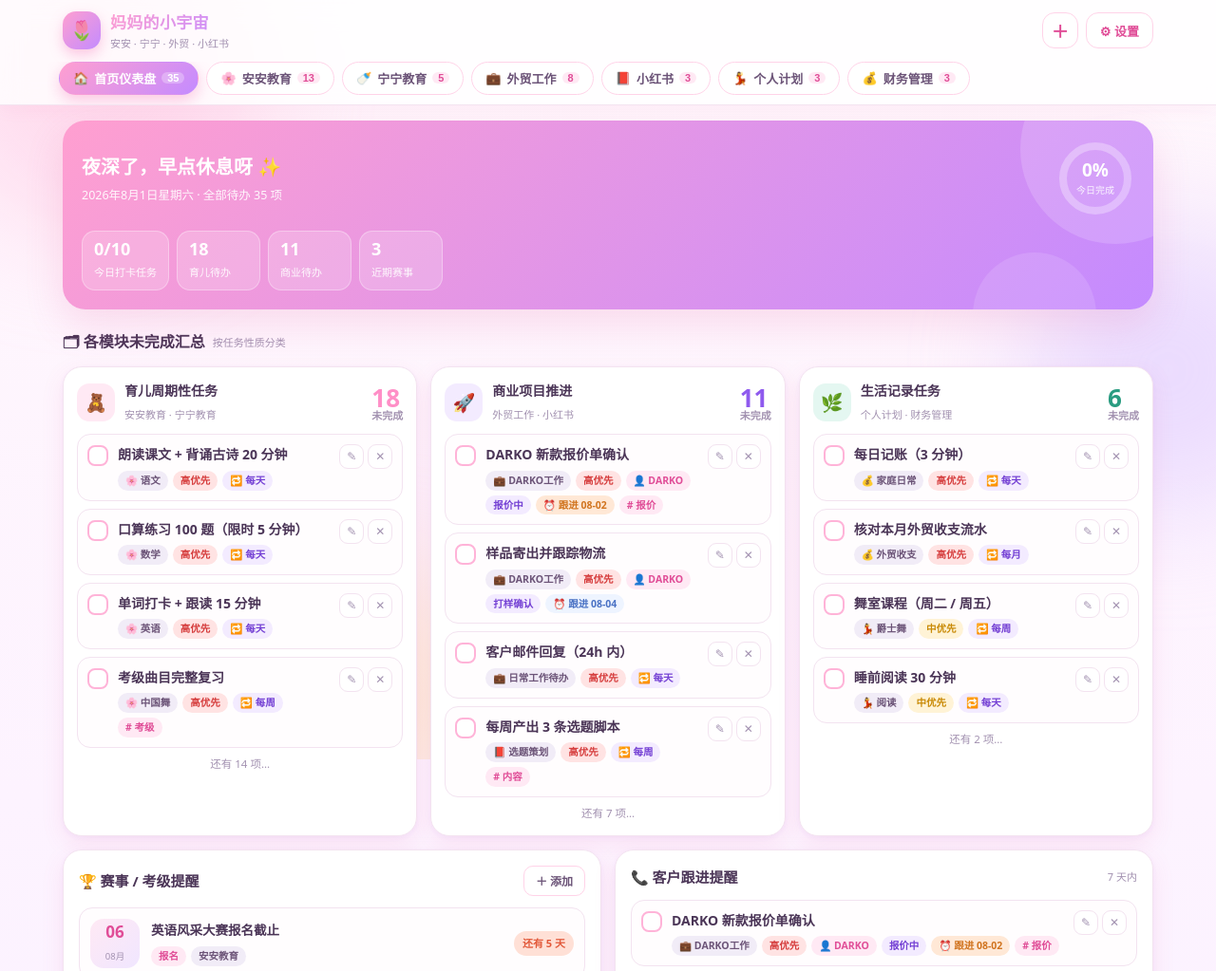
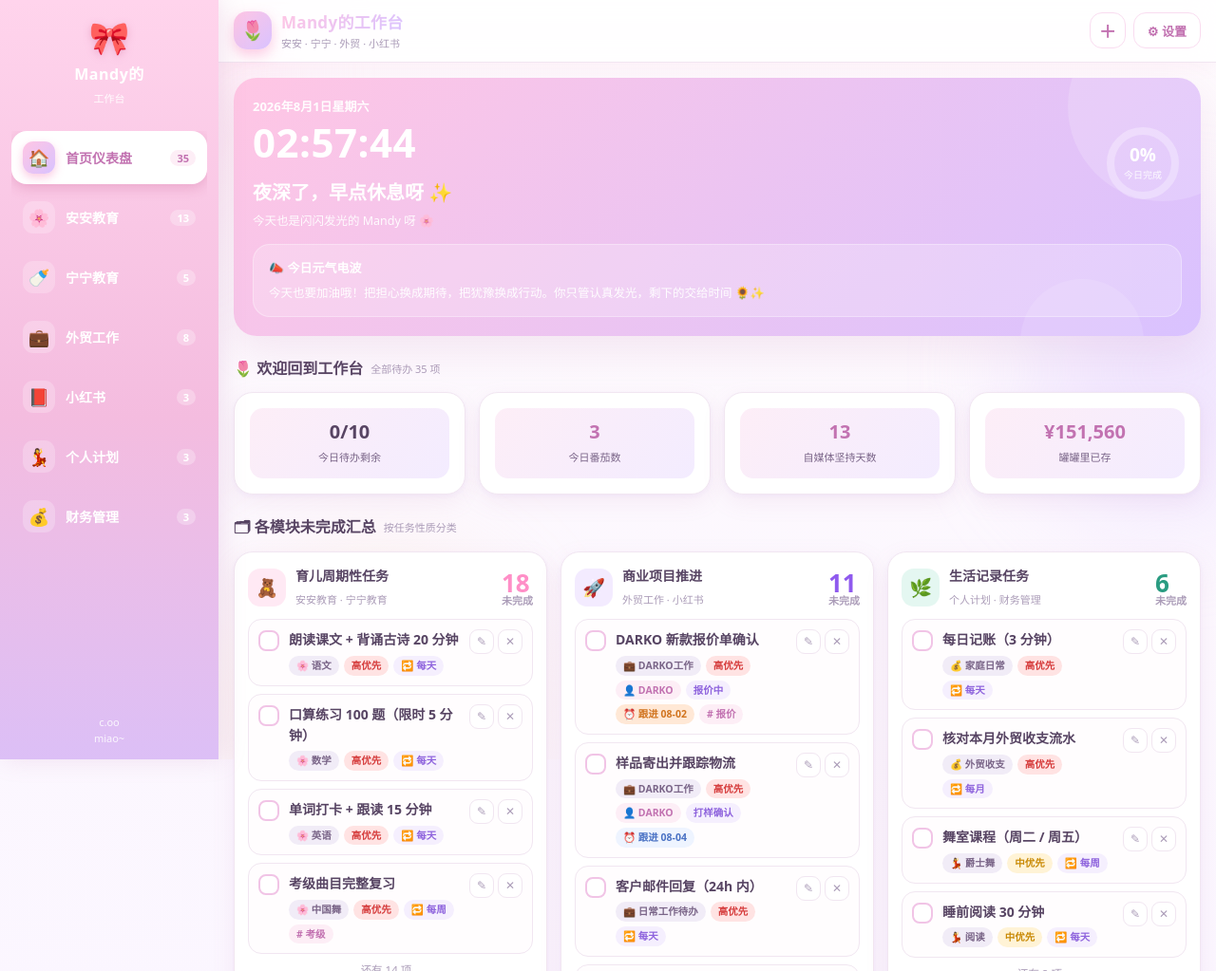
Before and after one commit to mandy730/workbuddy-data, a website: page index.html in a window 1280 px wide. Shown: the top 1023 px of the page at 95% size. Drawn offline with Linux system fonts and the light colour scheme.

Commit message:
Add files via upload

```diff
--- a/index.html
+++ b/index.html
@@ -3,42 +3,77 @@
 <head>
 <meta charset="UTF-8" />
 <meta name="viewport" content="width=device-width, initial-scale=1.0, viewport-fit=cover, maximum-scale=1.0, user-scalable=no" />
-<meta name="theme-color" content="#ff8fc7" />
+<meta name="theme-color" content="#e6a9d8" />
 <meta name="apple-mobile-web-app-capable" content="yes" />
 <meta name="apple-mobile-web-app-status-bar-style" content="default" />
-<meta name="apple-mobile-web-app-title" content="宝妈工作台" />
+<meta name="apple-mobile-web-app-title" content="Mandy工作台" />
 <link rel="manifest" href="manifest.json" />
 <link rel="apple-touch-icon" href="icon.svg" />
 <link rel="icon" href="icon.svg" type="image/svg+xml" />
-<title>妈妈的小宇宙 · 综合管理工作台</title>
+<title>Mandy的工作台 · 综合管理工作台</title>
 <style>
-/* ===== 妈妈的小宇宙 · 粉紫少女风主题 ===== */
+/* ===== Mandy的工作台 · 浅粉紫主题 ===== */
 :root{
-  --pink-50:#fff5fa; --pink-100:#ffe9f4; --pink-200:#ffd3e8; --pink-300:#ffb3d8;
-  --pink-400:#ff8fc7; --pink-500:#f76bb0; --pink-600:#e04d97;
-  --violet-100:#f3ebff; --violet-200:#e6d8ff; --violet-300:#cdb2ff;
-  --violet-400:#ab7dfa; --violet-500:#8f5aee; --violet-600:#7440d4;
+  --pink-50:#fef8fc; --pink-100:#fdeef6; --pink-200:#f9dcf0; --pink-300:#f1c4e6;
+  --pink-400:#e6a9d8; --pink-500:#d68fc6; --pink-600:#c272b1; --pink-700:#a85a98;
+  --violet-100:#f5effe; --violet-200:#ece0fd; --violet-300:#d8c2fb;
+  --violet-400:#bf9ef3; --violet-500:#a87ef0; --violet-600:#8e63dd;
   --mint:#7fd8c4; --lemon:#ffd166; --coral:#ff8b7b; --sky:#7cc4f8;
-  --ink:#4b3557; --ink-2:#6c5478; --muted:#a291b0; --line:#f3e3f0;
+  --ink:#574463; --ink-2:#7a6588; --muted:#ab9cb8; --line:#f1e6f1;
   --card:#ffffff; --radius:20px; --radius-sm:14px;
-  --shadow:0 8px 24px rgba(224,77,151,.10), 0 2px 6px rgba(143,90,238,.06);
-  --shadow-lg:0 16px 40px rgba(224,77,151,.16);
-  --grad:linear-gradient(135deg,#ff9fd0 0%,#c48bff 100%);
-  --grad-soft:linear-gradient(135deg,#ffe9f4 0%,#f0e6ff 100%);
+  --shadow:0 8px 24px rgba(190,120,170,.10), 0 2px 6px rgba(143,90,238,.05);
+  --shadow-lg:0 16px 40px rgba(190,120,170,.14);
+  --grad:linear-gradient(135deg,#ffc6e4 0%,#d9c2ff 100%);
+  --grad-soft:linear-gradient(135deg,#fdeef7 0%,#f3ecff 100%);
   --safe-b:env(safe-area-inset-bottom,0px);
+  --sidebar-w:230px;
 }
 *{box-sizing:border-box;-webkit-tap-highlight-color:transparent}
 html,body{margin:0;padding:0}
 body{
   font-family:"PingFang SC","Hiragino Sans GB","Microsoft YaHei","Noto Sans SC",system-ui,-apple-system,sans-serif;
-  color:var(--ink); background:linear-gradient(180deg,#fff7fc 0%,#fdf3ff 40%,#f6f0ff 100%);
+  color:var(--ink); background:linear-gradient(180deg,#fefafd 0%,#fbf6ff 45%,#f6f1ff 100%);
   min-height:100vh; font-size:15px; line-height:1.6; overflow-x:hidden;
 }
 .bg-deco{position:fixed;inset:0;z-index:0;pointer-events:none;overflow:hidden}
 .blob{position:absolute;border-radius:50%;filter:blur(60px);opacity:.5}
-.b1{width:340px;height:340px;background:#ffc2e0;top:-90px;left:-70px}
-.b2{width:300px;height:300px;background:#d9c2ff;top:30%;right:-100px}
-.b3{width:280px;height:280px;background:#ffe0b8;bottom:-80px;left:20%}
+.b1{width:340px;height:340px;background:#ffd6ec;top:-90px;left:-70px}
+.b2{width:300px;height:300px;background:#e4d2ff;top:30%;right:-100px}
+.b3{width:280px;height:280px;background:#ffe9cf;bottom:-80px;left:20%}
+
+/* ---- 应用外壳 ---- */
+.app-shell{display:flex;min-height:100vh}
+.app-main{flex:1;margin-left:var(--sidebar-w);min-height:100vh;display:flex;flex-direction:column;position:relative;z-index:1}
+
+/* ---- 左侧边栏 ---- */
+.sidebar{
+  width:var(--sidebar-w);position:fixed;left:0;top:0;bottom:0;z-index:60;
+  background:linear-gradient(180deg,#ffd4ec 0%,#f4bcdf 55%,#dcbff6 100%);
+  color:#fff;display:flex;flex-direction:column;padding:22px 12px 14px;
+  box-shadow:4px 0 24px rgba(190,120,170,.18);
+}
+.sidebar-brand{text-align:center;margin-bottom:26px;padding:0 4px}
+.sidebar-brand .bow{font-size:34px;line-height:1;filter:drop-shadow(0 2px 4px rgba(180,50,110,.25))}
+.sidebar-brand h2{margin:10px 0 0;font-size:16px;font-weight:800;letter-spacing:.5px}
+.sidebar-brand p{margin:3px 0 0;font-size:11px;opacity:.92;font-weight:500}
+.sidebar-nav{flex:1;display:flex;flex-direction:column;gap:7px;overflow-y:auto;scrollbar-width:thin}
+.sidebar-nav::-webkit-scrollbar{width:4px}
+.sidebar-nav::-webkit-scrollbar-thumb{background:rgba(255,255,255,.35);border-radius:4px}
+.sidebar-item{
+  display:flex;align-items:center;gap:11px;padding:11px 12px;border-radius:16px;
+  color:#fff;background:transparent;border:none;font-size:14px;font-weight:700;
+  cursor:pointer;transition:.18s;text-align:left;width:100%;font-family:inherit;
+  position:relative;
+}
+.sidebar-item:hover{background:rgba(255,255,255,.18)}
+.sidebar-item.on{background:#fff;color:var(--pink-600);box-shadow:0 4px 14px rgba(180,50,110,.22)}
+.sidebar-item .ic{width:34px;height:34px;border-radius:11px;display:grid;place-items:center;font-size:18px;background:rgba(255,255,255,.22);flex:none;transition:.18s}
+.sidebar-item.on .ic{background:var(--grad);color:#fff;box-shadow:0 4px 10px rgba(247,107,176,.35)}
+.sidebar-item .txt{flex:1;min-width:0}
+.sidebar-item .cnt{margin-left:auto;background:rgba(255,255,255,.28);color:#fff;border-radius:999px;padding:1px 7px;font-size:11px;font-weight:800;flex:none}
+.sidebar-item.on .cnt{background:var(--pink-100);color:var(--pink-600)}
+.sidebar-footer{font-size:11px;text-align:center;opacity:.85;padding-top:10px;line-height:1.5}
+.sidebar-backdrop{position:fixed;inset:0;z-index:55;background:rgba(75,53,87,.35);opacity:0;pointer-events:none;transition:.25s}
 
 /* ---- 顶栏 ---- */
 .topbar{position:sticky;top:0;z-index:50;background:rgba(255,255,255,.82);backdrop-filter:blur(14px);
@@ -57,18 +92,13 @@ body{
 .btn-ghost{height:38px;border-radius:13px;border:1px solid var(--pink-200);background:#fff;color:var(--pink-600);
   font-size:13px;font-weight:700;cursor:pointer;display:inline-flex;align-items:center;gap:5px;padding:0 14px;transition:.18s;white-space:nowrap}
 .btn-ghost:hover{background:var(--pink-100);transform:translateY(-1px)}
-
-.tabs{max-width:1180px;margin:0 auto;padding:0 12px 10px;display:flex;gap:8px;overflow-x:auto;scrollbar-width:none}
-.tabs::-webkit-scrollbar{display:none}
-.tab{flex:none;border:1px solid var(--pink-200);background:#fff;color:var(--ink-2);border-radius:999px;
-  padding:7px 14px;font-size:13px;font-weight:600;cursor:pointer;transition:.18s;display:flex;align-items:center;gap:6px;white-space:nowrap}
-.tab .cnt{background:var(--pink-100);color:var(--pink-600);border-radius:999px;padding:0 6px;font-size:11px;font-weight:700}
-.tab:hover{background:var(--pink-50)}
-.tab.on{background:var(--grad);color:#fff;border-color:transparent;box-shadow:0 6px 16px rgba(247,107,176,.35)}
-.tab.on .cnt{background:rgba(255,255,255,.28);color:#fff}
+.menu-btn{display:none}
+
+/* 旧 tabs 保留，仅作兼容/隐藏，实际由 sidebar 替代 */
+.tabs{display:none}
 
 /* ---- 布局 ---- */
-.view{position:relative;z-index:1;max-width:1180px;margin:0 auto;padding:16px 16px 40px}
+.view{position:relative;z-index:1;max-width:1180px;margin:0 auto;padding:16px 16px 40px;width:100%}
 .footer{position:relative;z-index:1;text-align:center;color:var(--muted);font-size:12px;padding:0 16px calc(24px + var(--safe-b))}
 .grid{display:grid;gap:14px}
 .g2{grid-template-columns:repeat(2,1fr)}
@@ -84,7 +114,7 @@ body{
 .section-title{margin:22px 0 12px;font-size:16px;font-weight:800;display:flex;align-items:center;gap:8px}
 .section-title small{font-size:11px;color:var(--muted);font-weight:500}
 
-/* ---- Hero ---- */
+/* ---- Hero / 欢迎区 ---- */
 .hero{background:var(--grad);border-radius:24px;padding:20px;color:#fff;box-shadow:var(--shadow-lg);position:relative;overflow:hidden}
 .hero::after{content:"";position:absolute;width:200px;height:200px;border-radius:50%;background:rgba(255,255,255,.16);right:-60px;top:-70px}
 .hero::before{content:"";position:absolute;width:130px;height:130px;border-radius:50%;background:rgba(255,255,255,.12);right:60px;bottom:-70px}
@@ -99,6 +129,12 @@ body{
 .hstat{background:rgba(255,255,255,.2);border:1px solid rgba(255,255,255,.32);border-radius:14px;padding:8px 12px;min-width:88px}
 .hstat b{display:block;font-size:18px;font-weight:800;line-height:1.2}
 .hstat span{font-size:11px;opacity:.92}
+
+.hero-date{font-size:13px;opacity:.95;margin-bottom:4px;font-weight:600}
+.hero-clock{font-size:42px;font-weight:800;line-height:1.1;letter-spacing:.5px;margin-bottom:14px;font-variant-numeric:tabular-nums}
+.welcome-card{background:rgba(255,255,255,.22);border:1px solid rgba(255,255,255,.32);border-radius:18px;padding:14px 16px;margin-top:14px;position:relative;z-index:1}
+.welcome-card b{font-size:13px;display:block;margin-bottom:5px}
+.welcome-card p{margin:0;font-size:12.5px;line-height:1.7;opacity:.95}
 
 /* ---- 分类汇总卡 ---- */
 .kind-card{border-radius:var(--radius);padding:14px;border:1px solid var(--line);background:#fff;box-shadow:var(--shadow)}
@@ -262,6 +298,20 @@ table.data tr:last-child td{border-bottom:none}
 .mini-link{font-size:11px;color:var(--violet-500);word-break:break-all;text-decoration:none}
 .hl{background:linear-gradient(transparent 62%,var(--pink-200) 62%);padding:0 2px;font-weight:700}
 
+/* ---- 响应式：移动端抽屉 ---- */
+@media(max-width:900px){
+  .app-main{margin-left:0}
+  .sidebar{transform:translateX(calc(-100% - 20px));transition:transform .28s cubic-bezier(.2,.9,.3,1)}
+  .sidebar.open{transform:translateX(0)}
+  .sidebar-backdrop.open{opacity:1;pointer-events:auto}
+  .menu-btn{display:grid;position:fixed;left:12px;top:12px;z-index:52}
+  .topbar-inner{padding-left:44px}
+  .brand-text h1{font-size:15px}
+}
+@media(max-width:380px){
+  .sidebar{width:210px;--sidebar-w:210px}
+}
+
 </style>
 </head>
 <body>
@@ -269,12 +319,29 @@ table.data tr:last-child td{border-bottom:none}
   <span class="blob b1"></span><span class="blob b2"></span><span class="blob b3"></span>
 </div>
 
+<button class="icon-btn menu-btn" data-act="menu" title="打开菜单">☰</button>
+
+<aside class="sidebar" id="sidebar">
+  <div class="sidebar-brand">
+    <div class="bow">🎀</div>
+    <h2>Mandy的</h2>
+    <p>工作台</p>
+  </div>
+  <nav class="sidebar-nav" id="tabs"></nav>
+  <div class="sidebar-footer">
+    c.oo<br>miao~
+  </div>
+</aside>
+<div class="sidebar-backdrop" id="sidebarBackdrop" data-act="backdrop"></div>
+
+<div class="app-shell">
+  <div class="app-main">
     <header class="topbar">
       <div class="topbar-inner">
         <div class="brand">
           <div class="brand-logo">🌷</div>
           <div class="brand-text">
-        <h1>妈妈的小宇宙</h1>
+            <h1>Mandy的工作台</h1>
             <p id="brandSub">安安 · 宁宁 · 外贸 · 小红书</p>
           </div>
         </div>
@@ -283,7 +350,6 @@ table.data tr:last-child td{border-bottom:none}
           <button class="btn-ghost" id="btnSettings" title="数据与手机同步">⚙ 设置</button>
         </div>
       </div>
-  <nav class="tabs" id="tabs"></nav>
     </header>
 
     <main id="view" class="view"></main>
@@ -291,12 +357,14 @@ table.data tr:last-child td{border-bottom:none}
     <footer class="footer">
       <span>🌸 数据保存在本机浏览器，可在「设置」里开启云同步 / 导出备份</span>
     </footer>
+  </div>
+</div>
 
 <div class="modal-root" id="modalRoot" hidden></div>
 <div class="toast" id="toast" hidden></div>
 
 <script>
-/* ================= 妈妈的小宇宙 · 综合管理工作台 ================= */
+/* ================= Mandy的工作台 · 综合管理工作台 ================= */
 'use strict';
 
 /* ---------- 工具 ---------- */
@@ -507,6 +575,7 @@ let weekStart = startOfWeek(new Date());
 let filterTag = '';
 let ledgerBook = 'home';
 
+let clockTimer = null;
 /* ---------- 渲染入口 ---------- */
 function render() {
   renderTabs();
@@ -516,13 +585,30 @@ function render() {
     xhs: viewXhs, life: viewLife, money: viewMoney
   }[TAB] || viewDash)();
   v.scrollTop = 0;
+  clearInterval(clockTimer);
+  if (TAB === 'dash') { updateClock(); clockTimer = setInterval(updateClock, 1000); }
 }
 function renderTabs() {
-  $('#tabs').innerHTML = MODULES.map(m => {
+  const nav = $('#tabs'); if (!nav) return;
+  nav.innerHTML = MODULES.map(m => {
     const n = m.id === 'dash' ? DB.tasks.filter(t => !isDone(t)).length : openTasks(m.id).length;
-    return `<button class="tab ${TAB === m.id ? 'on' : ''}" data-act="tab" data-id="${m.id}">
-      <span>${m.emoji}</span>${esc(m.name)}${n ? `<span class="cnt">${n}</span>` : ''}</button>`;
+    return `<button class="sidebar-item ${TAB === m.id ? 'on' : ''}" data-act="tab" data-id="${m.id}">
+      <span class="ic">${m.emoji}</span>
+      <span class="txt">${esc(m.name)}</span>
+      ${n ? `<span class="cnt">${n}</span>` : ''}
+    </button>`;
   }).join('');
+}
+function toggleSidebar(show) {
+  const s = $('#sidebar'), b = $('#sidebarBackdrop');
+  const open = show == null ? !s.classList.contains('open') : show;
+  s.classList.toggle('open', open);
+  b.classList.toggle('open', open);
+}
+function updateClock() {
+  const el = $('#heroClock'); if (!el) return;
+  const now = new Date();
+  el.textContent = `${pad(now.getHours())}:${pad(now.getMinutes())}:${pad(now.getSeconds())}`;
 }
 
 /* ---------- 通用组件 ---------- */
@@ -621,6 +707,9 @@ function viewDash() {
   const C = 2 * Math.PI * 34;
   const h = new Date().getHours();
   const hello = h < 6 ? '夜深了，早点休息呀' : h < 11 ? '早上好，新的一天开始啦' : h < 14 ? '中午好，记得吃饭休息' : h < 18 ? '下午好，继续加油' : '晚上好，今天辛苦啦';
+  const nowStr = new Date().toLocaleDateString('zh-CN', { year: 'numeric', month: 'long', day: 'numeric', weekday: 'long' });
+  const todos = DB.tasks.filter(t => !isDone(t)).length;
+  const xhsDays = DB.xposts.length ? Math.max(1, Math.ceil((Date.now() - new Date(DB.xposts[0].date).getTime()) / 86400000)) : 1;
 
   const kindCards = Object.entries(KINDS).map(([k, v]) => {
     const list = kindOpen(k).sort((a, b) => ['high', 'mid', 'low'].indexOf(a.pri) - ['high', 'mid', 'low'].indexOf(b.pri));
@@ -642,13 +731,16 @@ function viewDash() {
   const mk = TODAY().slice(0, 7);
   const mIn = DB.ledger.filter(l => monthKey(l.date) === mk && l.type === 'in').reduce((s, l) => s + Number(l.amount), 0);
   const mOut = DB.ledger.filter(l => monthKey(l.date) === mk && l.type === 'out').reduce((s, l) => s + Number(l.amount), 0);
-  const todos = DB.tasks.filter(t => !isDone(t)).length;
+  const saved = DB.holdings.reduce((s, h) => s + Number(h.value || 0), 0);
 
   return `
   <div class="hero">
     <div class="hero-row">
-      <div><h2>${hello} ✨</h2>
-        <p>${new Date().toLocaleDateString('zh-CN', { year: 'numeric', month: 'long', day: 'numeric', weekday: 'long' })} · 全部待办 ${todos} 项</p>
+      <div style="flex:1;min-width:0">
+        <div class="hero-date">${nowStr}</div>
+        <div class="hero-clock" id="heroClock">00:00:00</div>
+        <h2>${hello} ✨</h2>
+        <p>今天也是闪闪发光的 Mandy 呀 🌸</p>
       </div>
       <div class="ring">
         <svg width="82" height="82"><circle cx="41" cy="41" r="34" stroke="rgba(255,255,255,.3)" stroke-width="8" fill="none"/>
@@ -657,12 +749,18 @@ function viewDash() {
         <div style="text-align:center"><b>${Math.round(p * 100)}%</b><i>今日完成</i></div>
       </div>
     </div>
-    <div class="hero-stats">
-      <div class="hstat"><b>${doneToday}/${todayTasks.length}</b><span>今日打卡任务</span></div>
-      <div class="hstat"><b>${kindOpen('parenting').length}</b><span>育儿待办</span></div>
-      <div class="hstat"><b>${kindOpen('business').length}</b><span>商业待办</span></div>
-      <div class="hstat"><b>${soonEv.length}</b><span>近期赛事</span></div>
-    </div>
+    <div class="welcome-card">
+      <b>📣 今日元气电波</b>
+      <p>今天也要加油哦！把担心换成期待，把犹豫换成行动。你只管认真发光，剩下的交给时间 🌻✨</p>
+    </div>
+  </div>
+
+  <h2 class="section-title">🌷 欢迎回到工作台 <small>全部待办 ${todos} 项</small></h2>
+  <div class="grid g4">
+    <div class="card"><div class="stat"><b>${doneToday}/${todayTasks.length}</b><span>今日待办剩余</span></div></div>
+    <div class="card"><div class="stat"><b style="color:var(--pink-600)">${DB.xposts.length}</b><span>今日番茄数</span></div></div>
+    <div class="card"><div class="stat"><b style="color:var(--pink-600)">${xhsDays}</b><span>自媒体坚持天数</span></div></div>
+    <div class="card"><div class="stat"><b style="color:var(--pink-600)">${money(saved)}</b><span>罐罐里已存</span></div></div>
   </div>
 
   <h2 class="section-title">🗂 各模块未完成汇总 <small>按任务性质分类</small></h2>
@@ -1408,7 +1506,9 @@ document.addEventListener('click', e => {
   if (a.closest('.modal')) return;
   const { act, id, mod, sub, sid, d } = a.dataset;
   switch (act) {
-    case 'tab': TAB = id; filterTag = ''; render(); window.scrollTo({ top: 0, behavior: 'smooth' }); break;
+    case 'tab': TAB = id; filterTag = ''; toggleSidebar(false); render(); window.scrollTo({ top: 0, behavior: 'smooth' }); break;
+    case 'menu': toggleSidebar(); break;
+    case 'backdrop': toggleSidebar(false); break;
     case 'tg': toggleTask(id); break;
     case 'edit-task': taskForm(DB.tasks.find(t => t.id === id)); break;
     case 'del-task': if (confirm('删除这条待办？')) { DB.tasks = DB.tasks.filter(t => t.id !== id); save(); render(); } break;
```
Lines whose indentation alone changed are shown as unchanged.
